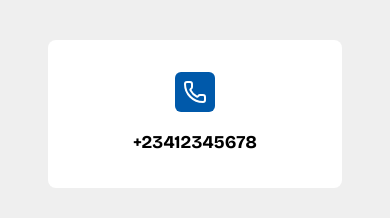
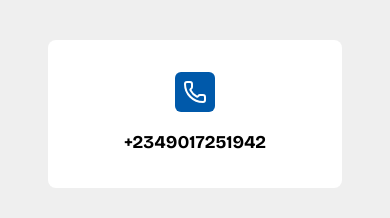
Before and after one commit to Thatboycalledolar/seventh-guru-website-minimal, a React (Vite) app: page /Application-recieved in a window 390 px wide. Shown: the part 1420-1638 px from the top of the page. Built offline with nearby package versions, Linux system fonts and the light colour scheme.

Commit message:
phone number fix

```diff
--- a/src/components/Contact.jsx
+++ b/src/components/Contact.jsx
@@ -11,7 +11,7 @@ export default function Contact() {
 
       <div className="w-full bg-(--background-color) py-12 px-12 flex flex-col gap-16 rounded-lg md:grid grid-cols-2">
         <ContactCard icon={<Mail color="white"/>} text="Seventhguru@gmail.com" href="mailto:seventhguru@gmail.com" />
-        <ContactCard icon={<Phone color="white" />} text="+23412345678" href="tel:+23412345678"/>
+        <ContactCard icon={<Phone color="white" />} text="+2349017251942" href="tel:+2349017251942"/>
         <ContactCard icon={<Globe color="white" />} text="www.seventhguru.com" href="https://www.seventhguru.com" />
         <ContactCard icon={<InstagramIcon color="white" />} text="seventh_guru" href="https://www.instagram.com/seventh_guru/"/>
       </div>
```
